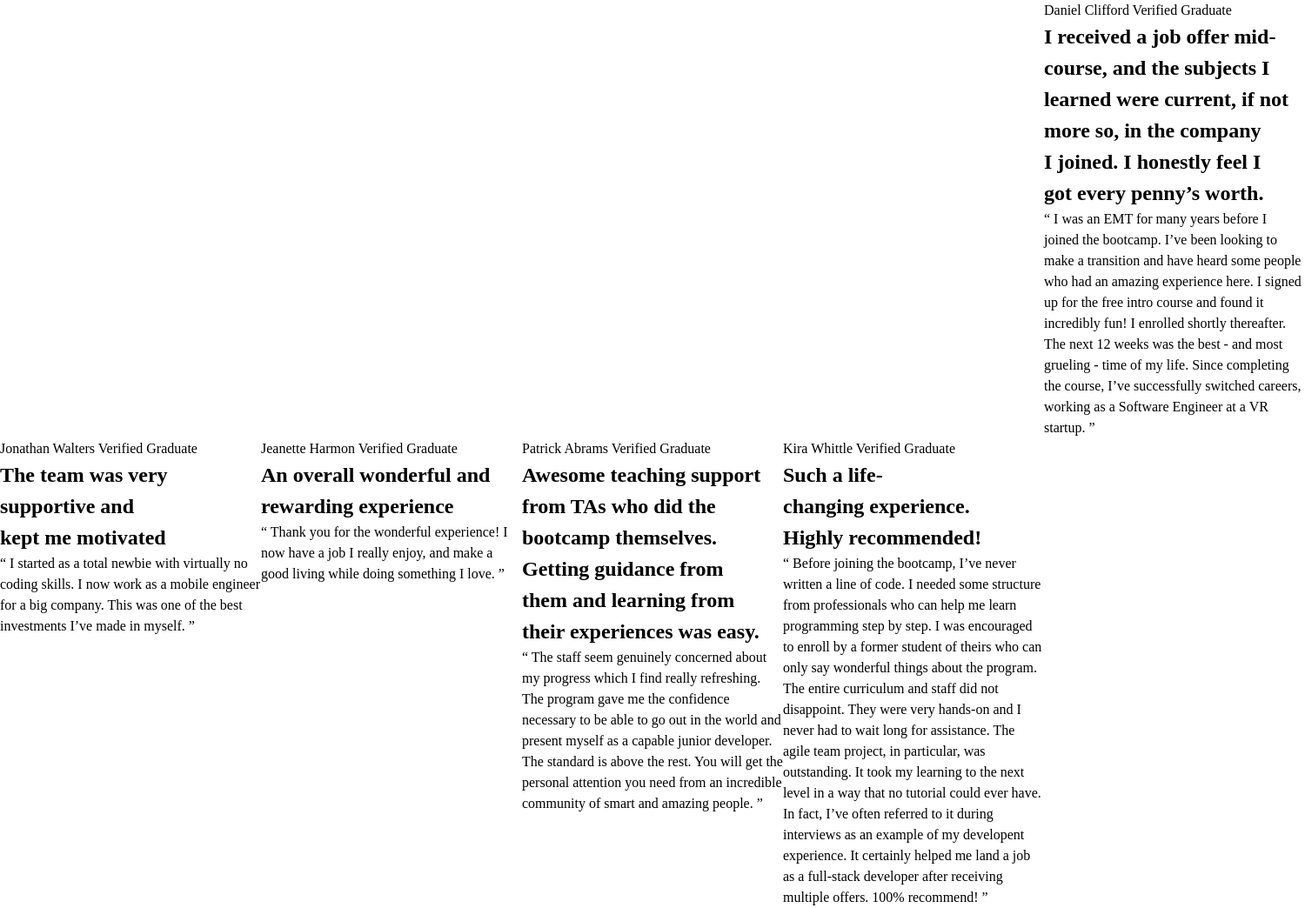
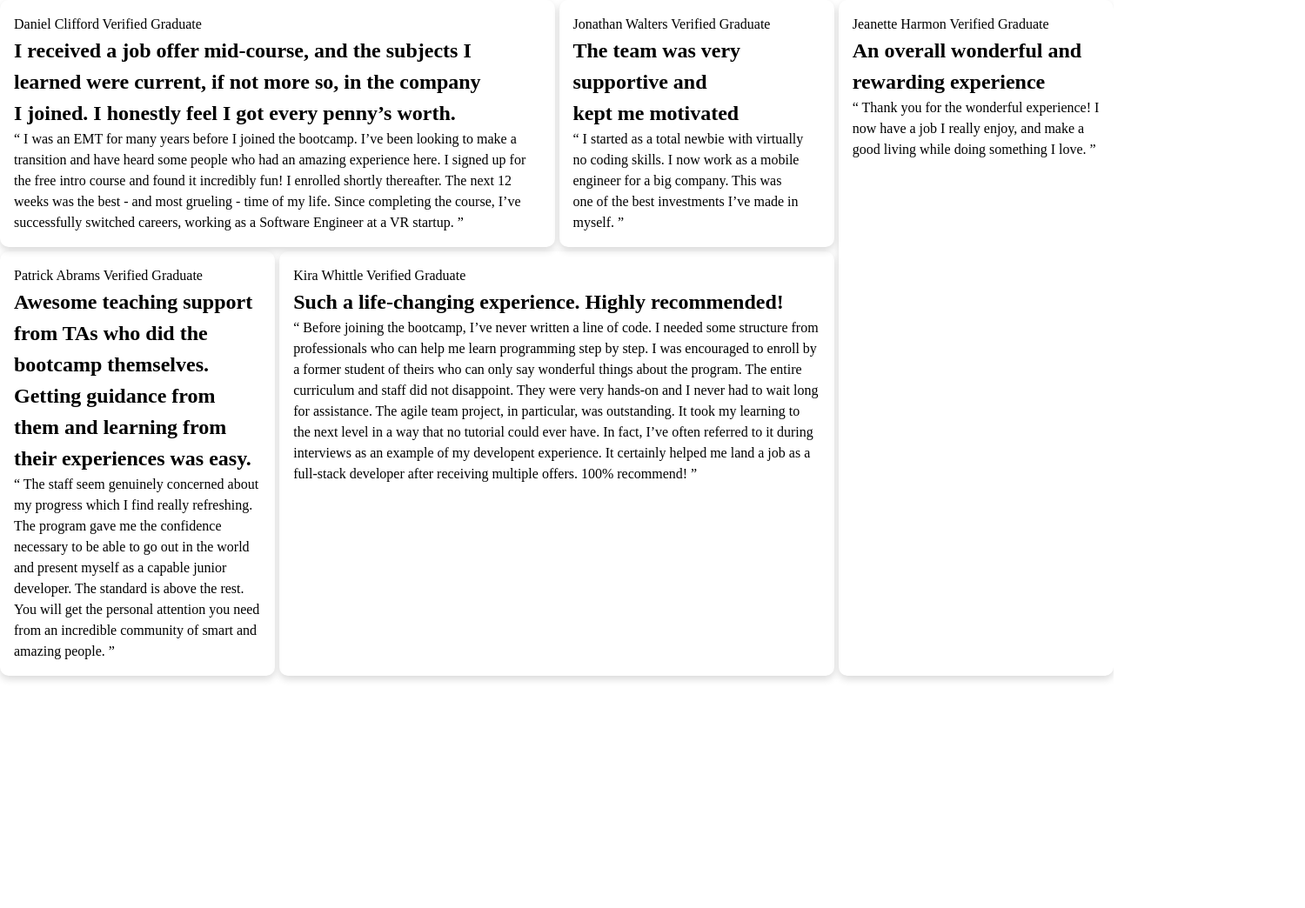
Before and after one commit to Tabdulaziz313/-FronetndMenor-7-project, a plain HTML site: page index.html in a window 1280 px wide. Shown: the whole page at 87% size, 1500 px wide, since content can reach past the window. After the commit the page ends 800 px from the top, so only its background shows below. Drawn offline with Linux system fonts and the light colour scheme.

Commit message:
2 grid tayyor

```diff
--- a/index.html
+++ b/index.html
@@ -42,7 +42,7 @@
               </p>
             </div>
           </div>
-          <div class="col col__3">
+          <div class="col col3">
             <div class="col__name">Jeanette Harmon Verified Graduate</div>
             <div class="col__aboute">
               <h2>An overall wonderful and rewarding experience</h2>
@@ -53,7 +53,7 @@
               </p>
             </div>
           </div>
-          <div class="col col__4">
+          <div class="col col4">
             <div class="col__name">Patrick Abrams Verified Graduate</div>
             <div class="col__aboute">
               <h2>
@@ -72,7 +72,7 @@
             </p>
           </div>
 
-          <div class="col col-5">
+          <div class="col col5">
             <div class="col__name">Kira Whittle Verified Graduate</div>
             <div class="col__aboute">
               <h2>Such a life-changing experience. Highly recommended!</h2>
--- a/style/style.css
+++ b/style/style.css
@@ -1,8 +1,14 @@
-
+*{
+  margin: 0;
+  padding: 0;
+  box-sizing: border-box;
+}
 
 
 /* 1. Use a more-intuitive box-sizing model */
-*, *::before, *::after {
+*,
+*::before,
+*::after {
   box-sizing: border-box;
 }
 
@@ -26,18 +32,31 @@ body {
 }
 
 /* 6. Improve media defaults */
-img, picture, video, canvas, svg {
+img,
+picture,
+video,
+canvas,
+svg {
   display: block;
   max-width: 100%;
 }
 
 /* 7. Inherit fonts for form controls */
-input, button, textarea, select {
+input,
+button,
+textarea,
+select {
   font: inherit;
 }
 
 /* 8. Avoid text overflows */
-p, h1, h2, h3, h4, h5, h6 {
+p,
+h1,
+h2,
+h3,
+h4,
+h5,
+h6 {
   overflow-wrap: break-word;
 }
 
@@ -45,28 +64,54 @@ p, h1, h2, h3, h4, h5, h6 {
 p {
   text-wrap: pretty;
 }
-h1, h2, h3, h4, h5, h6 {
+h1,
+h2,
+h3,
+h4,
+h5,
+h6 {
   text-wrap: balance;
 }
 
 /*
   10. Create a root stacking context
 */
-#root, #__next {
+#root,
+#__next {
   isolation: isolate;
 }
 
-
-.row{
+.row {
   display: grid;
-  grid-template-columns: 1fr 1fr 1fr;
+  grid-template-columns: repeat(4, 1fr);
+  gap: 5px;
 }
 
-
-.col{
-  width: 300px;
+.col {
+  padding: 16px;
+  border-radius: 10px;
+  box-shadow: 0 4px 8px rgba(0, 0, 0, 0.15);
 }
 
-.col1{
-  grid-column: span2;
+.col1 {
+  grid-column: 1 / span 2;
+  grid-row: 1;
 }
+.col2{
+  grid-column: 3;
+  grid-row: 1;
+}
+
+.col3 {
+  grid-column: 4;
+  grid-row: 1/ span 2;
+}
+
+.col4{
+  grid-column: 1;
+  grid-row: 2;
+}
+.col5{
+  grid-column: 2 / span 2;
+  grid-row: 2;
+}
```
